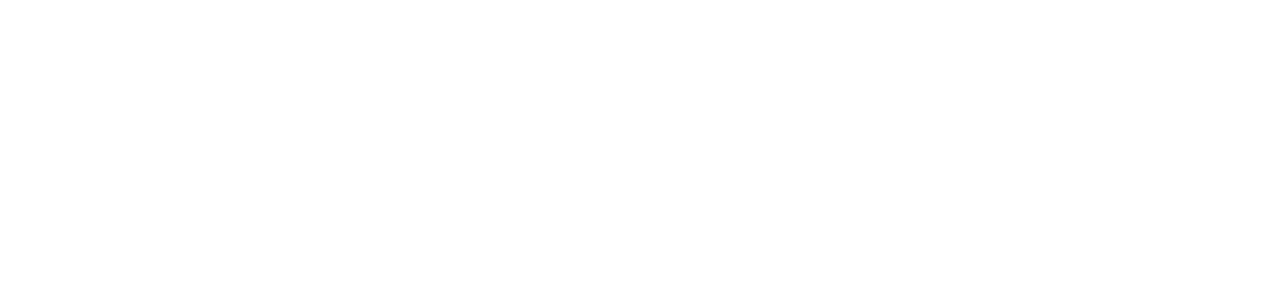
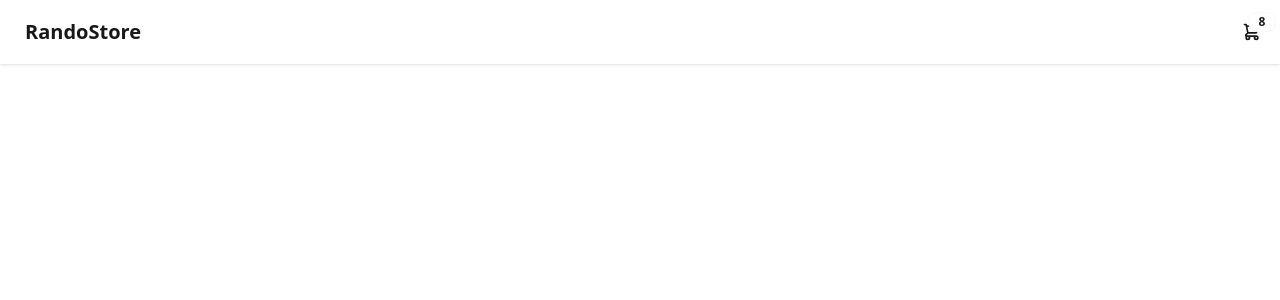
Before and after one commit to dumb-programmer/Frontend-Code-Challenge, a React (Vite) app: page / in a window 1280 px wide. Shown: the top 300 px of the page. Built offline with nearby package versions, Linux system fonts and the light colour scheme.

Commit message:
Define MainLayout

```diff
--- a/src/App.tsx
+++ b/src/App.tsx
@@ -3,20 +3,26 @@
 import Items from './views/Items'
 import CreateItem from './views/CreateItem'
 import Checkout from './views/Checkout'
+import MainLayout from './layouts/MainLayout'
 import './App.css'
+import { QueryClient, QueryClientProvider } from '@tanstack/react-query'
 
+const client = new QueryClient();
 
 function App() {
-
   return (
+    <QueryClientProvider client={client}>
       <BrowserRouter>
         <Routes>
+          <Route path="/" element={<MainLayout />}>
             <Route index element={<Index />} />
             <Route path="/items" element={<Items />} />
             <Route path="/items/create" element={<CreateItem />} />
             <Route path="/checkout" element={<Checkout />} />
+          </Route>
         </Routes>
       </BrowserRouter>
+    </QueryClientProvider>
   )
 }
 
--- /dev/null
+++ b/src/components/Header.tsx
@@ -0,0 +1,19 @@
+import { Link } from "react-router-dom";
+
+export default function Header() {
+    return <div className="navbar bg-base-100 shadow-sm">
+        <div className="flex-1">
+            <Link to="/" className="btn btn-ghost text-xl">RandoStore</Link>
+        </div>
+        <div className="flex-none">
+            <div className="dropdown dropdown-end">
+                <div role="button" className="btn btn-ghost btn-circle">
+                    <div className="indicator">
+                        <svg xmlns="http://www.w3.org/2000/svg" className="h-5 w-5" fill="none" viewBox="0 0 24 24" stroke="currentColor"> <path stroke-linecap="round" stroke-linejoin="round" stroke-width="2" d="M3 3h2l.4 2M7 13h10l4-8H5.4M7 13L5.4 5M7 13l-2.293 2.293c-.63.63-.184 1.707.707 1.707H17m0 0a2 2 0 100 4 2 2 0 000-4zm-8 2a2 2 0 11-4 0 2 2 0 014 0z" /> </svg>
+                        <span className="badge badge-sm indicator-item">8</span>
+                    </div>
+                </div>
+            </div>
+        </div>
+    </div>;
+}
--- /dev/null
+++ b/src/layouts/MainLayout.tsx
@@ -0,0 +1,14 @@
+import { Outlet } from "react-router-dom";
+import Header from "../components/Header";
+
+export default function MainLayout() {
+    return (
+        <div className="flex flex-col min-h-screen">
+            <Header />
+            <main className="flex-grow p-4">
+                <Outlet />
+            </main>
+        </div>
+    );
+
+}
```
Lines whose indentation alone changed are shown as unchanged.
